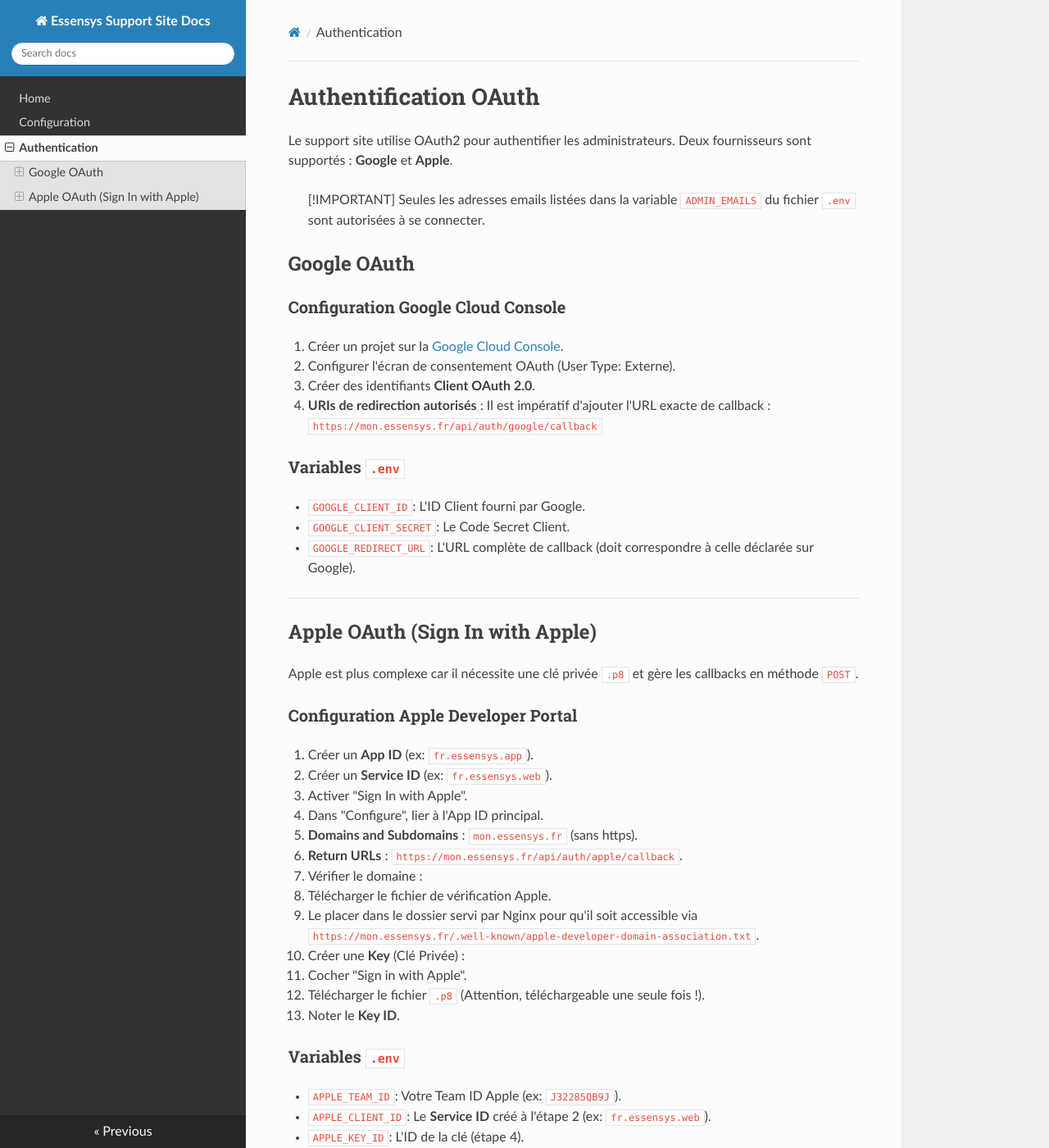
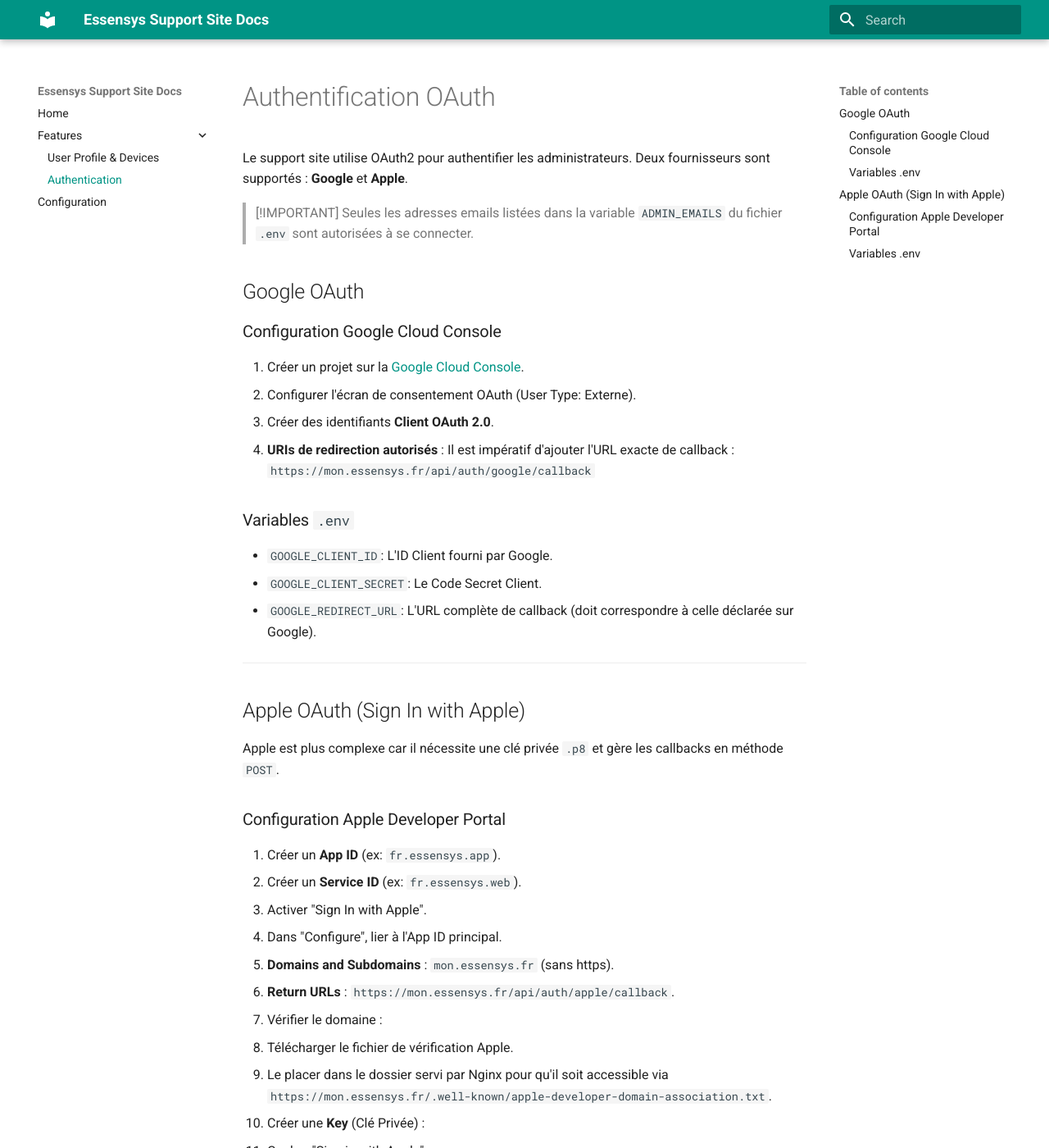
Before and after one commit to essensys-hub/essensys-support-site, an MkDocs documentation site: the page built from docs/authentication.md, in a window 1280 px wide and 1400 px high. Shown: the whole window at 82% size. Built offline with MkDocs 1.6.1 and Material for MkDocs 9.7.7, drawn with Linux system fonts in a browser that asks for light colours; nearby versions of some CDN libraries; some of the changed text lies outside the part shown.

Commit message:
docs: adding features documentation and ci/cd workflow

```diff
--- a/mkdocs.yml
+++ b/mkdocs.yml
@@ -1,7 +1,13 @@
 site_name: Essensys Support Site Docs
-theme: readthedocs
+theme:
+  name: material
+  palette:
+    primary: teal
+    accent: purple
 
 nav:
   - Home: index.md
+  - Features:
+    - User Profile & Devices: features.md
+    - Authentication: authentication.md
   - Configuration: configuration.md
-  - Authentication: authentication.md
```
Also changed, not shown: docs/features.md (added, +37 -0 lines), 1 other file.
